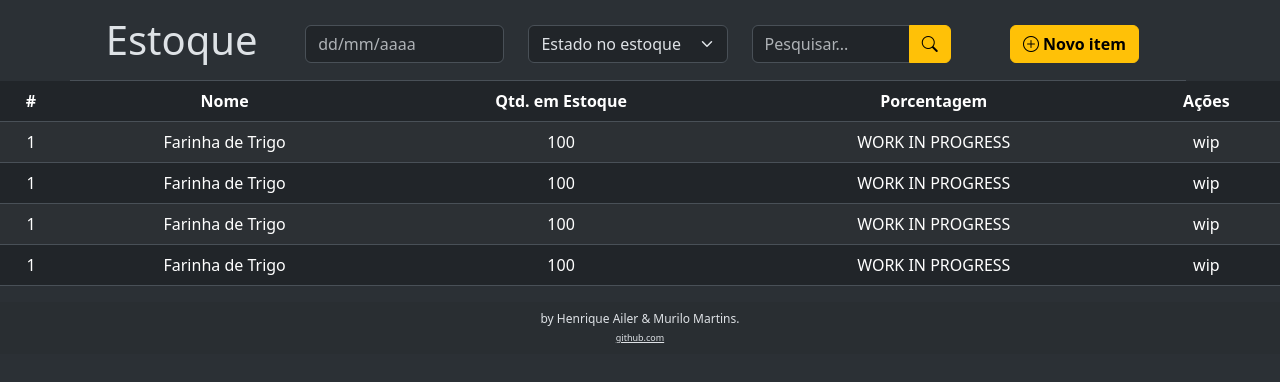
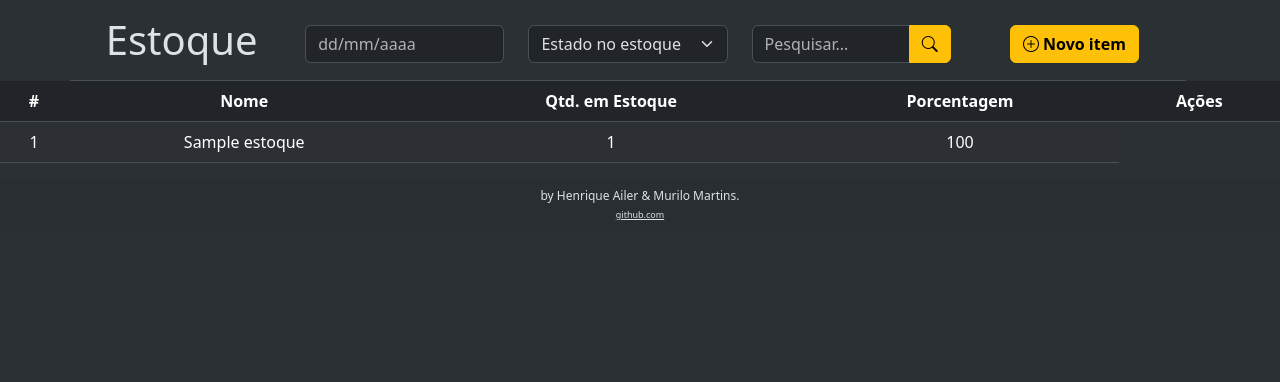
Before and after one commit to Ailer-h/erp_logistica, a PHP site: page /tabela_estoque.php in a window 1280 px wide. Shown: the part 57-439 px from the top of the page. Run offline with PHP 8.4, Linux system fonts and the light colour scheme; tables that the repository leaves empty hold one stand-in row (values such as "Sample post"); some libraries are stand-ins or nearby versions.

Commit message:
While feito da tabela Estoque

```diff
--- /dev/null
+++ b/php/printEstoque.php
@@ -0,0 +1,33 @@
+<?php
+
+    include "utilities/mysqlconecta.php";
+
+    $query = mysqli_query($conexao, "SELECT id_materiaPrima,nome_produto,qtd_padrao,qtd_estoque FROM estoque");
+
+    function getPercentageShow($n, $total){
+        $percent = (100*$n)/$total;
+
+        if($percent > 100){
+            return 100;
+
+        }
+
+        return $percent;
+    }
+
+    function getPercentageReal($n, $total){
+        return round((100*$n)/$total, 2);
+    }
+
+    while($infos_estoque = mysqli_fetch_array($query)){
+
+        echo "<tr>";
+
+        echo "<td>$infos_estoque[0]</td>";
+        echo "<td>$infos_estoque[1]</td>";
+        echo "<td>$infos_estoque[3]</td>";
+        echo "<td>".getPercentageReal($infos_estoque[3],$infos_estoque[2])."</td>";
+
+        echo "</tr>";
+    }
+?>
--- a/php/tabela_estoque.php
+++ b/php/tabela_estoque.php
@@ -83,10 +83,13 @@
             </tr>
         </thead>
         <tbody>
-            <tr><td>1</td><td>Farinha de Trigo</td><td>100</td><td>WORK IN PROGRESS</td><td>wip</td></tr>
-            <tr><td>1</td><td>Farinha de Trigo</td><td>100</td><td>WORK IN PROGRESS</td><td>wip</td></tr>
-            <tr><td>1</td><td>Farinha de Trigo</td><td>100</td><td>WORK IN PROGRESS</td><td>wip</td></tr>
-            <tr><td>1</td><td>Farinha de Trigo</td><td>100</td><td>WORK IN PROGRESS</td><td>wip</td></tr>
+
+            <?php
+
+                include "printEstoque.php";
+
+            ?>
+
         </tbody>
     </table>
     </div>
```
Also changed, not shown: erp_logistica.sql (+5 -5 lines).
